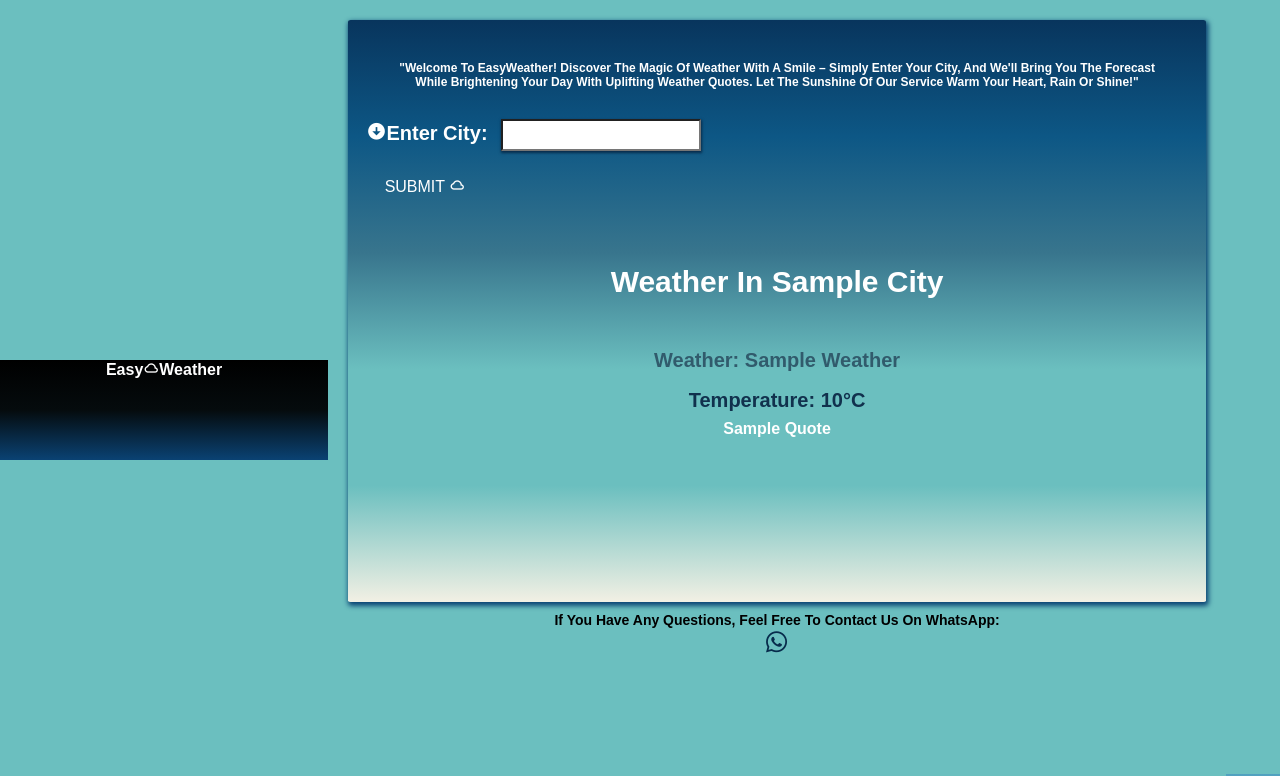
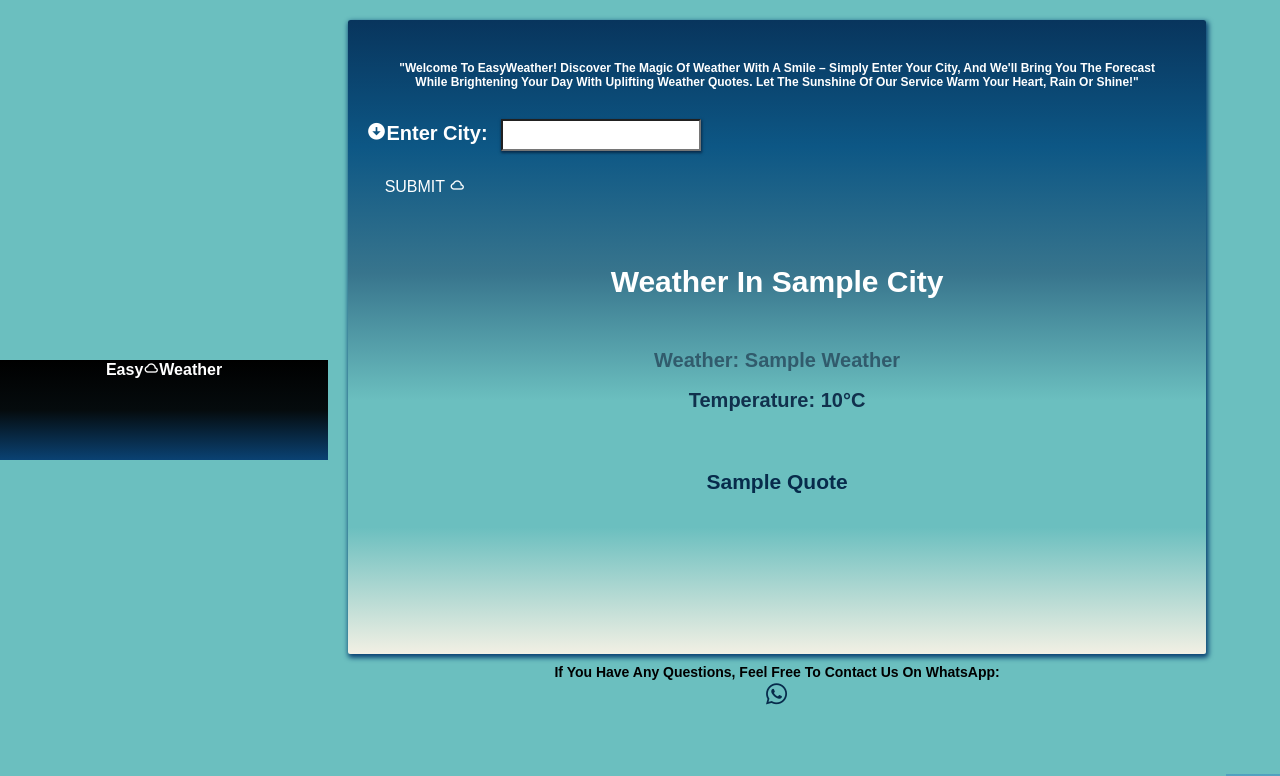
Before and after one commit to SandorGyorfi/EasyWeather, a Flask app: template templates/index.html in a window 1280 px wide. Shown: the top 776 px of the page. Run offline with Flask 3, Linux system fonts and the light colour scheme; the template is opened without the code that fills it: most values are stand-ins (such as "Sample title", 1, 10 or a date in 2020).

Commit message:
Css update
Id added for the quotes

```diff
--- a/static/style.css
+++ b/static/style.css
@@ -197,3 +197,11 @@
     position: sticky;
     top: 100%;
   }
+
+  #quote {
+    color: #072b4b;
+    text-align: center;
+    font-size: 21px;
+    padding: 5%;
+    margin: 8px;
+  }
```
